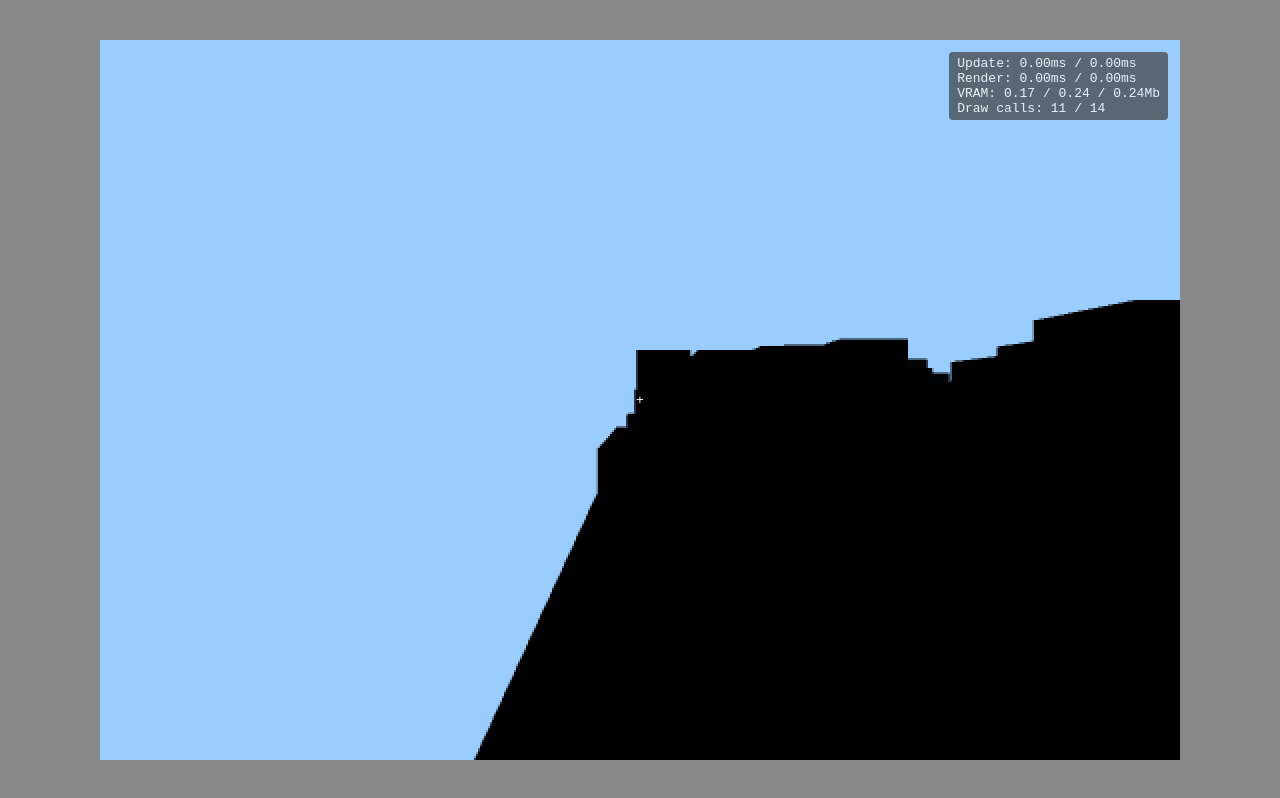
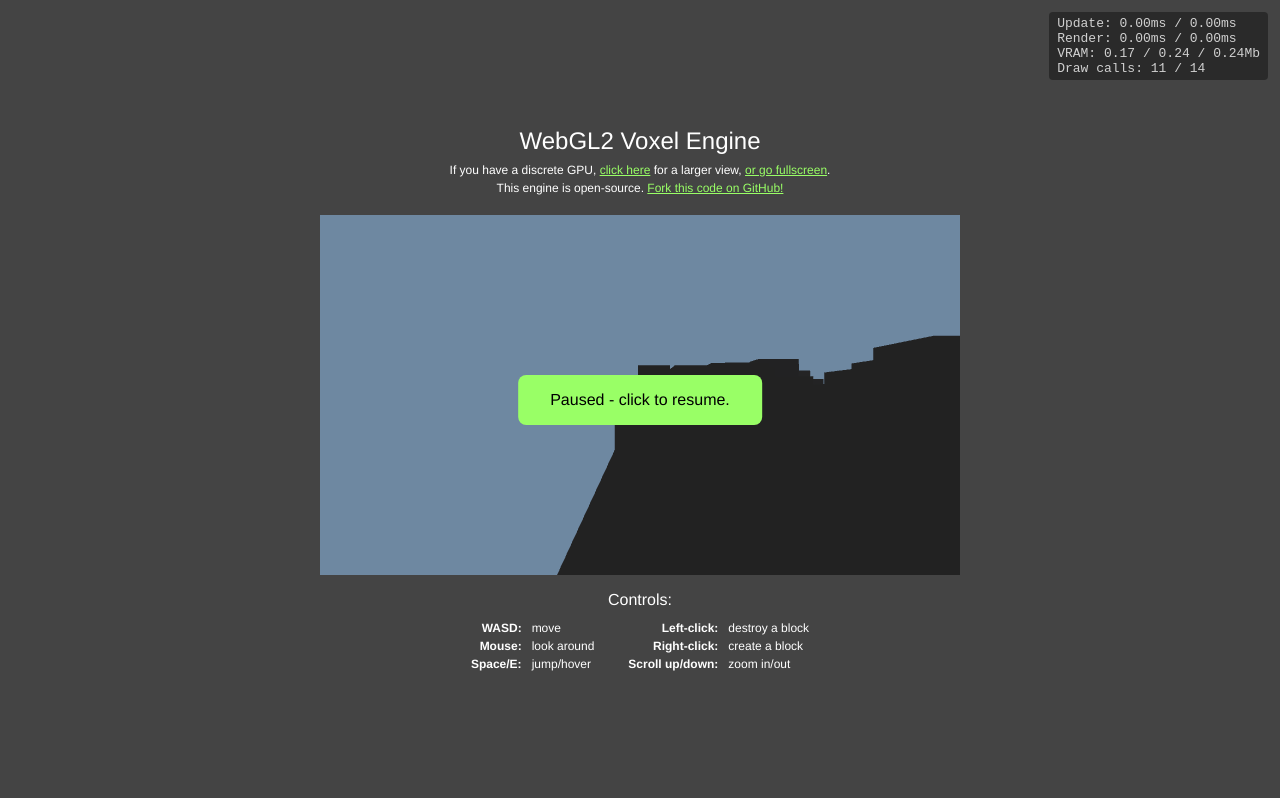
Before and after one commit to skishore/wave, a website with bundled scripts: page index.html in a window 1280 px wide. Built offline with nearby package versions, Linux system fonts and the light colour scheme.

Commit message:
Add links and an explanation of controls

```diff
--- a/index.html
+++ b/index.html
@@ -7,8 +7,9 @@
 
     <style type="text/css">
       body {
-        background-color: #888;
-        font-family: monospace;
+        background-color: #444;
+        color: white;
+        font-family: 'Helvetica Neue', 'Helvetica', sans-serif;
         overflow: hidden;
         position: absolute;
         top: 0;
@@ -20,6 +21,7 @@
       }
 
       #container {
+        display: inline-block;
         overflow: hidden;
         position: relative;
         transform: translate(-50%, -50%);
@@ -27,17 +29,18 @@
         left: 50%;
       }
 
-      #container.small {
+      #container.small>#inner {
         height: 360px;
         width: 640px;
       }
 
-      #container.large {
+      #container.large>#inner {
         height: 720px;
         width: 1080px;
       }
 
-      #container.fullscreen {
+      #container.fullscreen,
+      #container.fullscreen>#inner {
         position: absolute;
         transform: none;
         left: 0;
@@ -46,25 +49,43 @@
         right: 0;
       }
 
-      #container>canvas {
+      #container>#inner>canvas {
         image-rendering: crisp-edges;
         image-rendering: pixelated;
         width: 100%;
         height: 100%;
       }
 
-      #container>#cursor {
+      #container>#inner>#cursor,
+      #container>#inner>#click-to-resume {
         color: white;
         left: 50%;
         top: 50%;
+        font-size: 16px;
         position: absolute;
         transform: translate(-50%, -50%);
       }
 
+      #container>#inner>#click-to-resume {
+        background-color: #9f6;
+        border-radius: 8px;
+        color: black;
+        display: none;
+        padding: 16px 32px;
+      }
+
+      #container.paused>#inner>#click-to-resume {
+        display: block;
+      }
+      #container.paused>#inner>canvas {
+        opacity: 0.5;
+      }
+
       #stats {
-        background-color: #444;
+        background-color: #222;
         border-radius: 4px;
         color: white;
+        font-family: monospace;
         opacity: 0.75;
         padding: 4px 8px;
         position: absolute;
@@ -72,14 +93,98 @@
         top: 12px;
         white-space: pre;
       }
+
+      #title, #controls {
+        display: none;
+      }
+      #container.small>#title, #container.small>#controls {
+        display: block;
+      }
+
+      #title {
+        font-size: 12px;
+        margin-bottom: 20px;
+        text-align: center;
+      }
+      #title>.heading {
+        font-size:48px;
+      }
+      #title>.heading {
+        font-size: 24px;
+        margin-bottom: 8px;
+      }
+      #title>div {
+        margin-bottom: 4px;
+      }
+      #title>:last-child {
+        margin-bottom: 0;
+      }
+      #title a {
+        color: #9f6;
+      }
+
+      #controls {
+        font-size: 12px;
+        margin-top: 16px;
+        text-align: center;
+      }
+      #controls>.heading {
+        font-size: 16px;
+        margin-bottom: 8px;
+      }
+      #controls>table {
+        margin: 0 auto;
+      }
+      #controls>table th.key {
+        padding: 2px 4px 0 16px;
+        text-align: right;
+      }
+      #controls>table td.val {
+        padding: 2px 16px 0 4px;
+        text-align: left;
+      }
     </style>
   </head>
 
   <body>
-    <div id="container">
-      <canvas></canvas>
-      <div id="cursor">+</div>
-      <div id="stats"></div>
+    <div id="container" class="paused">
+      <div id="title">
+        <div class="heading">WebGL2 Voxel Engine</div>
+        <div>
+          If you have a discrete GPU,
+          <a href="?size=large">click here</a> for a larger view,
+          <a href="?size=fullscreen&scale=1">or go fullscreen</a>.
+        </div>
+        <div>
+          This engine is open-source.
+          <a href="https://github.com/skishore/voxels">
+            Fork this code on GitHub!
+          </a>
+        </div>
+      </div>
+      <div id="inner">
+        <canvas></canvas>
+        <div id="cursor">+</div>
+        <div id="click-to-resume">Paused - click to resume.</div>
+      </div>
+      <div id="controls">
+        <div class="heading">Controls:</div>
+        <table>
+          <tr>
+            <th class="key">WASD:</th><td class="val">move</td>
+            <th class="key">Left-click:</th><td class="val">destroy a block</td>
+          </tr>
+          <tr>
+            <th class="key">Mouse:</th><td class="val">look around</td>
+            <th class="key">Right-click:</th><td class="val">create a block</td>
+          </tr>
+          <tr>
+            <th class="key">Space/E:</th><td class="val">jump/hover</td>
+            <th class="key">Scroll up/down:</th><td class="val">zoom in/out</td>
+          </tr>
+        </table>
+      </div>
     </div>
+    <div id="stats"></div>
   </body>
 </html>
--- a/src/engine.ts
+++ b/src/engine.ts
@@ -13,7 +13,7 @@ type Input = 'up' | 'left' | 'down' | 'right' | 'hover' |
 class Container {
   element: Element;
   canvas: HTMLCanvasElement;
-  stats: Element;
+  stats: Element | null;
   bindings: Map<int, Input>;
   inputs: Record<Input, boolean>;
   deltas: {x: int, y: int, scroll: int};
@@ -21,7 +21,7 @@ class Container {
   constructor(id: string) {
     this.element = nonnull(document.getElementById(id), () => id);
     this.canvas = nonnull(this.element.querySelector('canvas'));
-    this.stats = nonnull(this.element.querySelector('#stats'));
+    this.stats = document.getElementById('stats');
     this.inputs = {
       up: false,
       left: false,
@@ -55,7 +55,7 @@ class Container {
   }
 
   displayStats(stats: string) {
-    this.stats.textContent = stats;
+    if (this.stats) this.stats.textContent = stats;
   }
 
   onKeyInput(e: Event, down: boolean) {
@@ -84,6 +84,8 @@ class Container {
 
   onPointerInput(e: Event) {
     const locked = document.pointerLockElement === this.element;
+    if (locked) this.element.classList.remove('paused');
+    if (!locked) this.element.classList.add('paused');
     this.onInput(e, 'pointer', locked);
   }
 
--- a/src/renderer.ts
+++ b/src/renderer.ts
@@ -1484,11 +1484,11 @@ class Renderer {
 
   constructor(canvas: HTMLCanvasElement) {
     const params = new URLSearchParams(window.location.search);
-    const size   = params.get('size') || 'large';
+    const size   = params.get('size') || 'small';
     const base   = size === 'small' ? '1' : '2';
     const scale  = parseFloat(params.get('scale') || base);
 
-    const container = nonnull(canvas.parentElement);
+    const container = nonnull(nonnull(canvas.parentElement).parentElement);
     container.classList.add(size);
 
     canvas.width = canvas.clientWidth / scale;
```
